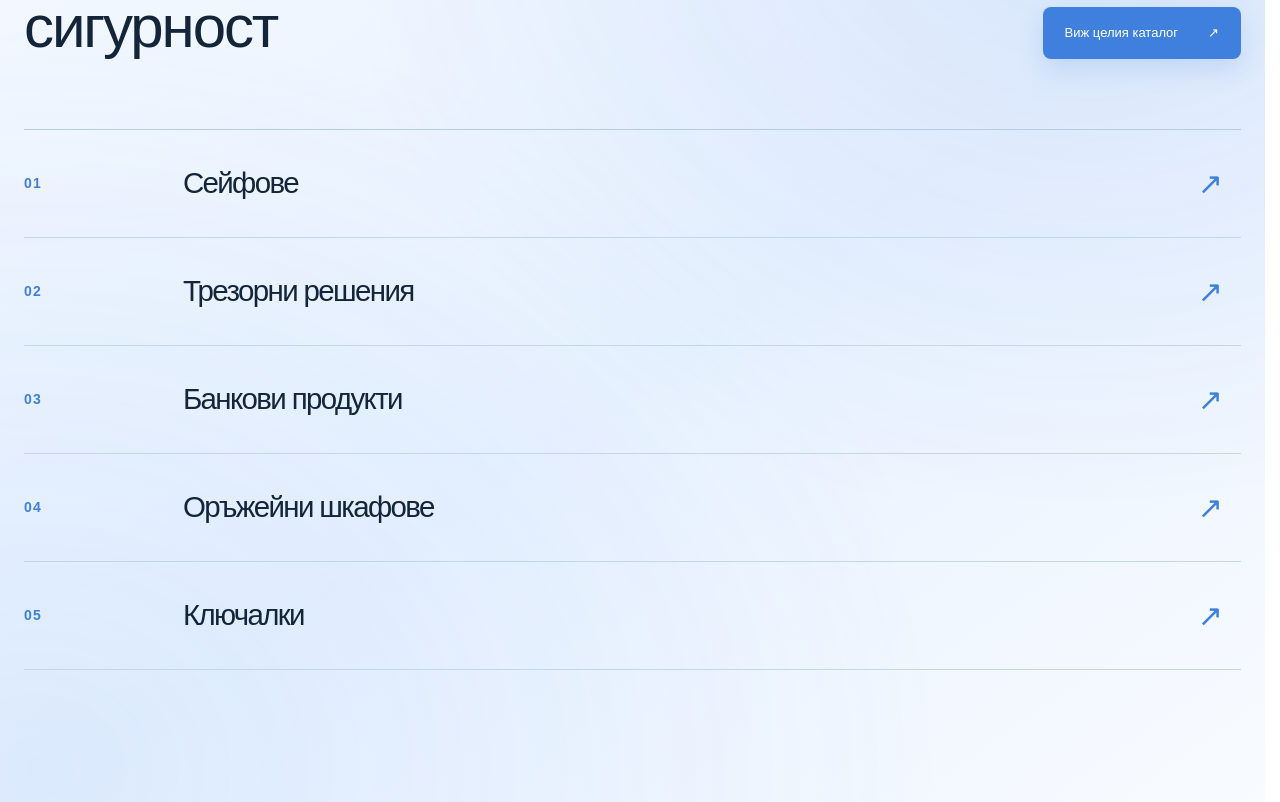
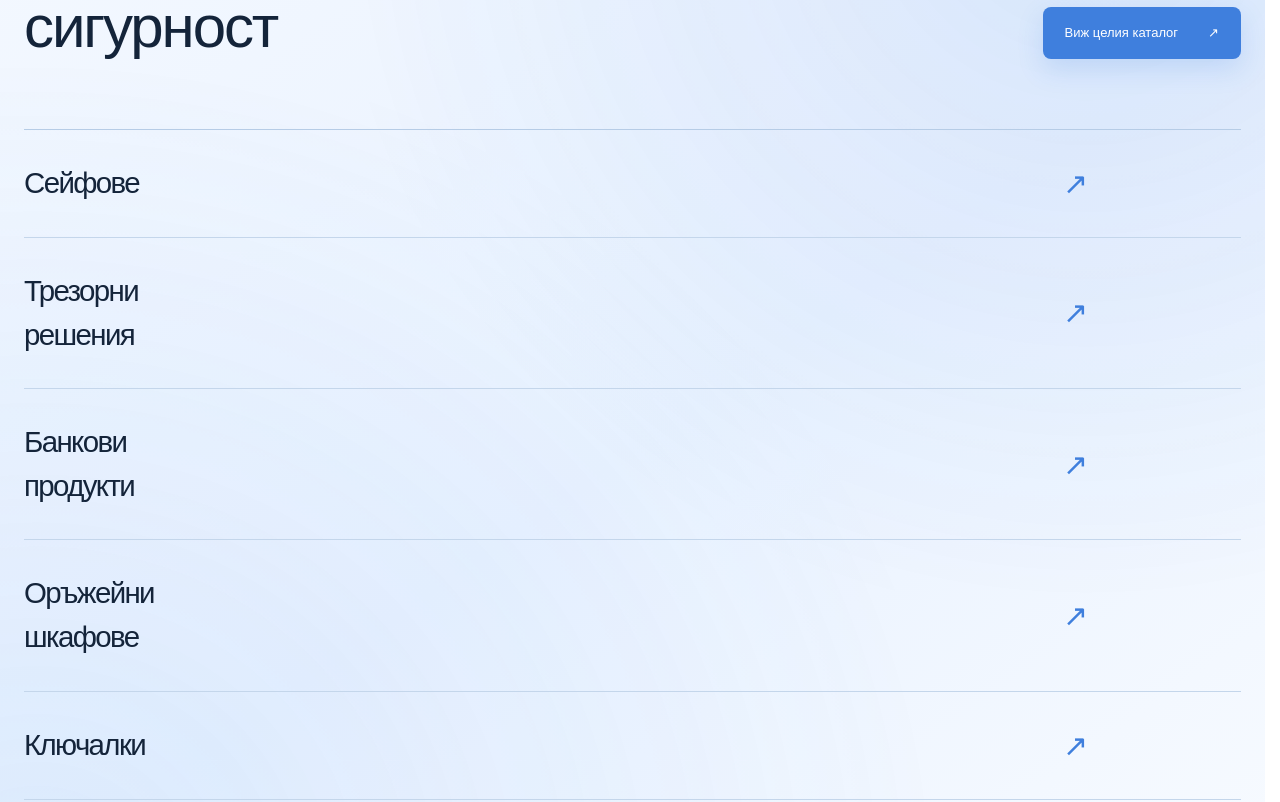
Before and after one commit to TotiVasilev/safe-site, a Next.js app: page / in a window 1280 px wide. Shown: the part 1980-2782 px from the top of the page. Built offline with nearby package versions, Linux system fonts and the light colour scheme.

Commit message:
Remove homepage catalog numbers across languages and viewports

```diff
--- a/app/page.tsx
+++ b/app/page.tsx
@@ -38,7 +38,7 @@ export default function Home(){
     </div></section>
 
   <section className="b-range" id="b-products"><div className="b-shell"><div className="b-range-top" data-reveal="fade"><div><span className="b-overline" data-cms-field="productsLabel">{h.productsLabel}</span><h2 data-cms-field="productsTitle">{h.productsTitle}</h2></div><div><Link href={h.primaryLink} className="b-white-button"><span data-cms-field="catalogButton">{h.catalogButton}</span><span className="hidden md:inline" aria-hidden="true">↗</span></Link></div></div>
-   <div className="b-range-list" data-reveal-group="catalog">{categories.map((c,i)=><Link key={c.id} href={`/produkti#category-${c.slug}`} className="b-range-item"><span className="b-range-index">{String(i+1).padStart(2,"0")}</span>{c.homepageImage && <span className="b-range-image"><Image src={c.homepageImage} width={280} height={280} unoptimized loading="lazy" alt="" sizes="(max-width: 600px) 36vw, 200px" className="b-range-image-asset" /></span>}<span className="b-range-name">{c.name}</span><span className="b-range-arrow">↗</span></Link>)}</div>
+   <div className="b-range-list" data-reveal-group="catalog">{categories.map((c,i)=><Link key={c.id} href={`/produkti#category-${c.slug}`} className="b-range-item">{c.homepageImage && <span className="b-range-image"><Image src={c.homepageImage} width={280} height={280} unoptimized loading="lazy" alt="" sizes="(max-width: 600px) 36vw, 200px" className="b-range-image-asset" /></span>}<span className="b-range-name">{c.name}</span><span className="b-range-arrow">↗</span></Link>)}</div>
   </div></section>
 
   <section className="b-partners"><div className="b-shell b-partners-layout"><div className="b-partners-head" data-reveal="fade"><span className="b-overline" data-cms-field="partnersLabel">{h.partnersLabel}</span><h2 data-cms-field="partnersTitle">{h.partnersTitle}</h2><p data-cms-field="partnersDescription">{h.partnersDescription}</p></div><div className="b-partner-marquee" data-reveal="fade" data-reveal-delay="1"><Partners partners={h.partners}/></div></div></section>
```
